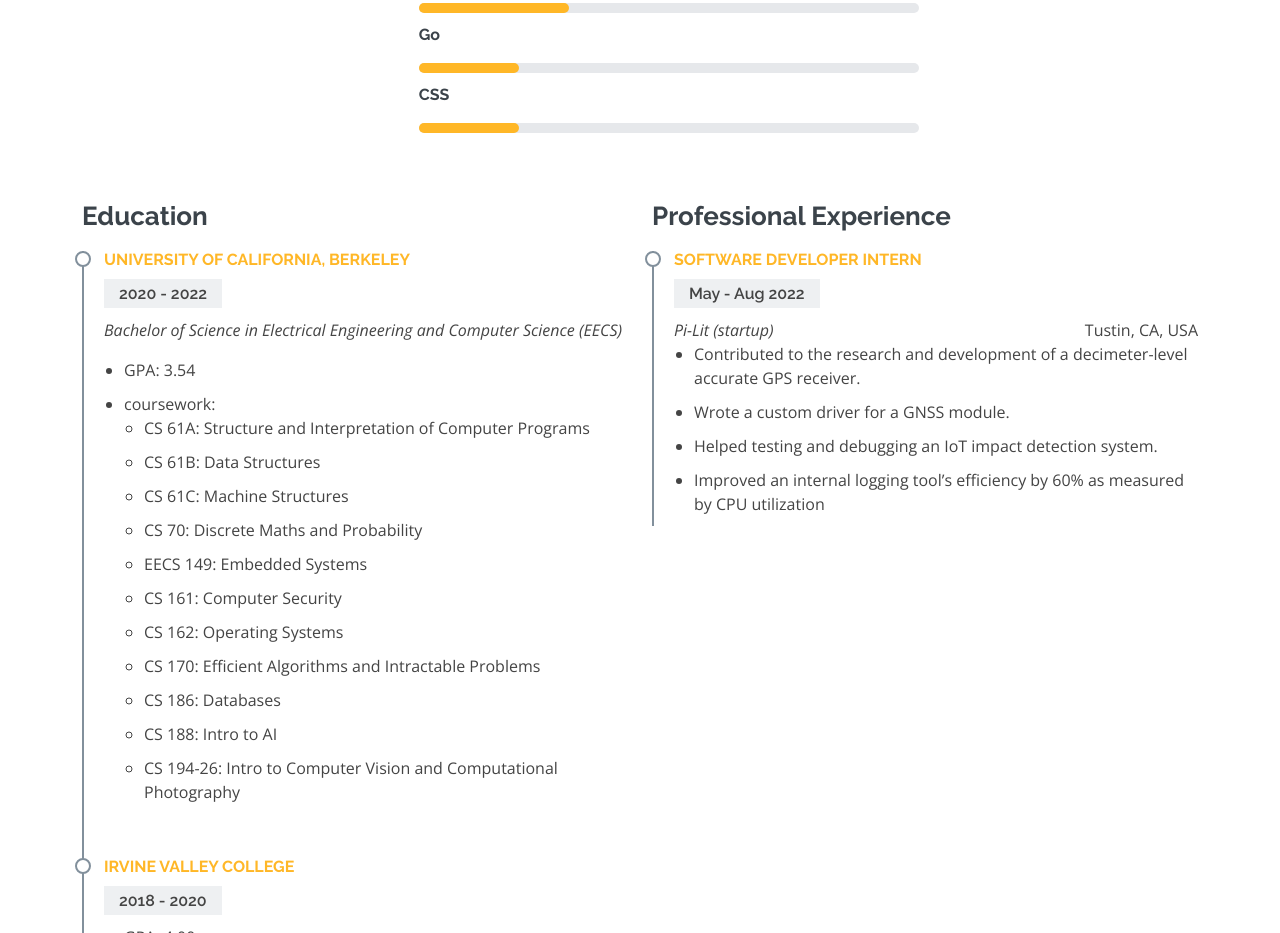
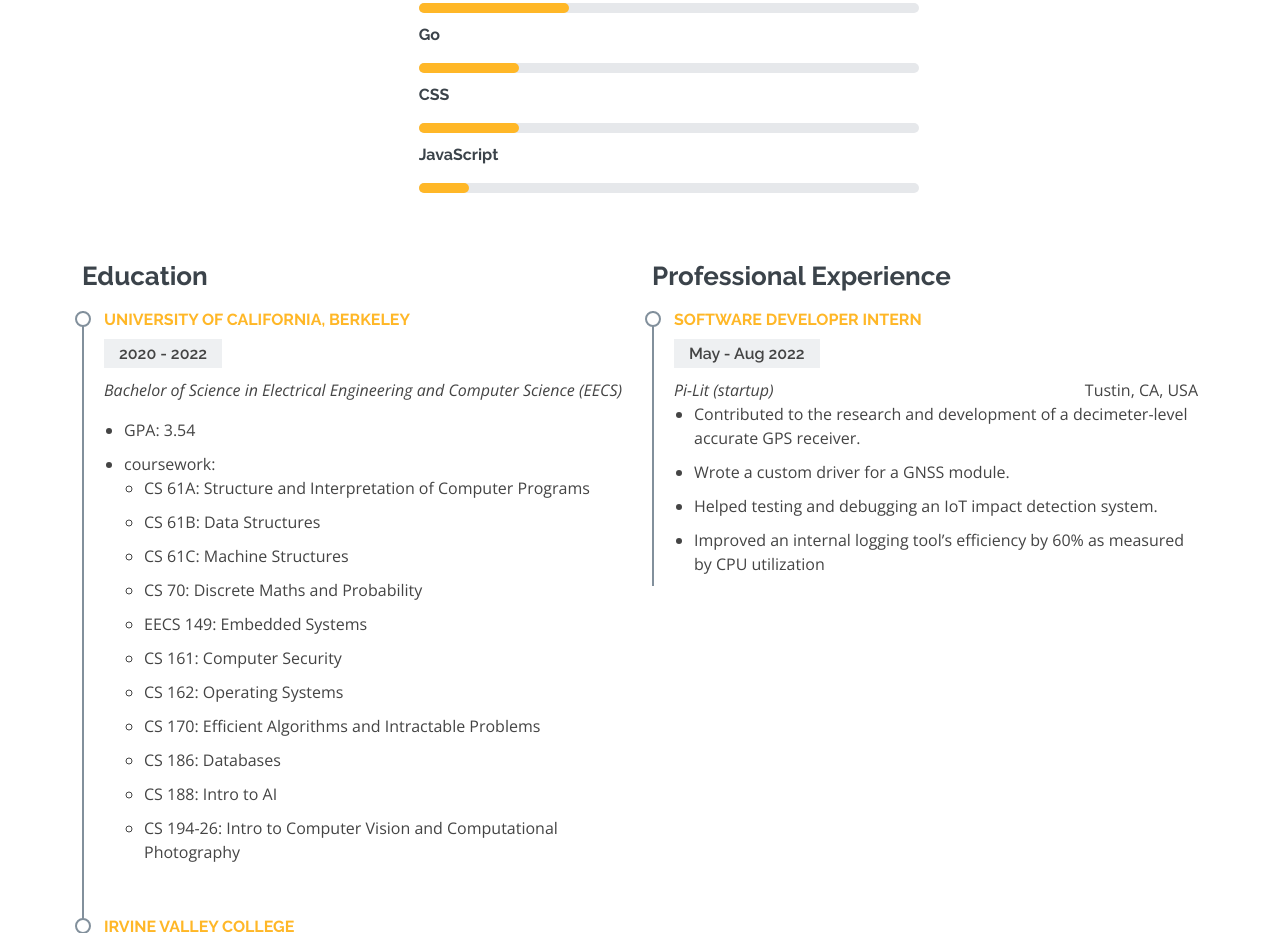
Before and after one commit to BassemHalim/BassemHalim.github.io, a plain HTML site: page index.html in a window 1280 px wide. Shown: the part 1465-2398 px from the top of the page. Drawn offline with nearby package versions, Linux system fonts and the light colour scheme.

Commit message:
added js

```diff
--- a/index.html
+++ b/index.html
@@ -57,7 +57,7 @@
         <li><a class="nav-link scrollto" href="#about">About</a></li>
         <li><a class="nav-link scrollto " href="#projects">Projects</a></li>
         <li><a class="nav-link scrollto" href="#contact">Contact</a></li>
-        <li><a class="nav-link scrollto" href="assets\Bassem_Halim_Resume.pdf" target="_blank">Resume</a></li>
+        <li><a class="nav-link scrollto" href="assets\Bassem_Halim_Resume.pdf" download>Resume</a></li>
       </ul>
       <i class="bi bi-list mobile-nav-toggle"></i>
     </nav><!-- .navbar -->
@@ -161,6 +161,14 @@
                   <div class="progress-bar" role="progressbar" aria-valuenow="20" aria-valuemin="0" aria-valuemax="100"></div>
                 </div>
               </div>
+
+              <div class="progress">
+                <span class="skill">JavaScript <i class="val"></i></span>
+                <div class="progress-bar-wrap">
+                  <div class="progress-bar" role="progressbar" aria-valuenow="10" aria-valuemin="0" aria-valuemax="100"></div>
+                </div>
+              </div>
+
             </div>
           </div>
         </div>
```
